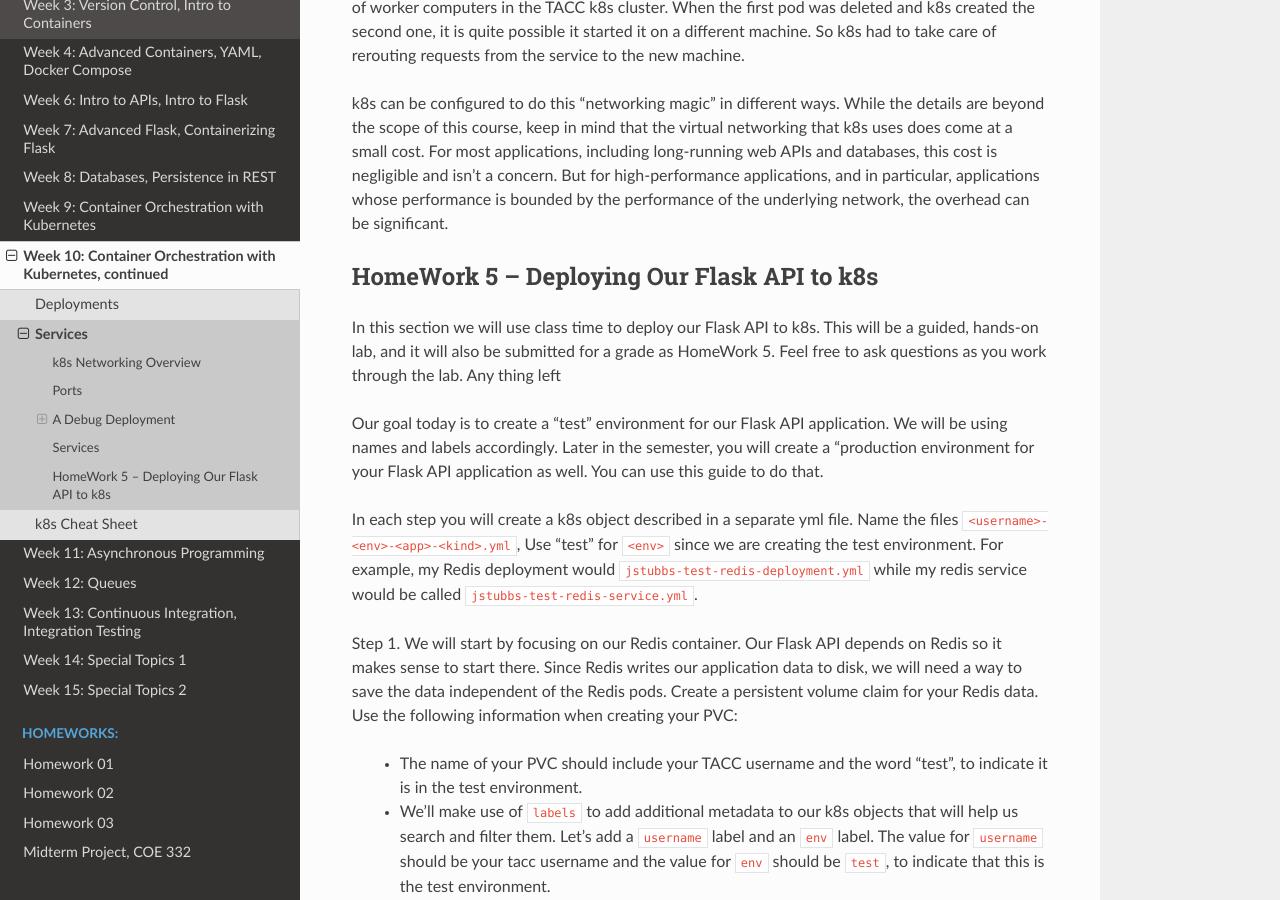
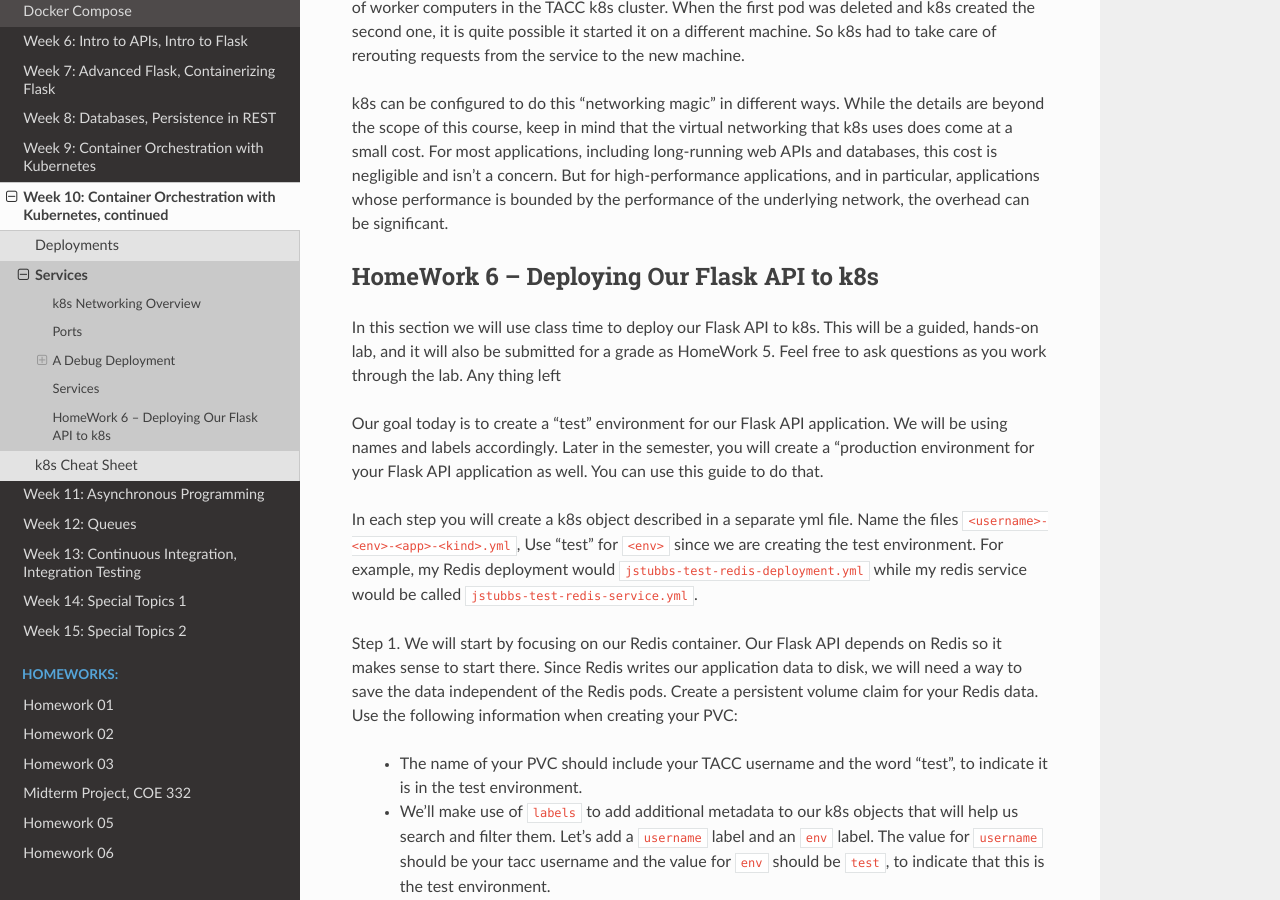
Before and after one commit to TACC/coe-332-sp21, a Sphinx documentation site: the page built from docs/week10/services.rst, in a window 1280 px wide and 900 px high, scrolled down 6175 px. Built offline with Sphinx 7.4.7 and the Read the Docs theme 2.0.0, drawn with Linux system fonts in a browser that asks for light colours.

Commit message:
update index to include hw5 and 6

```diff
--- a/docs/index.rst
+++ b/docs/index.rst
@@ -41,6 +41,8 @@ web-accessible interface to their system.
    homework/homework02.rst
    homework/homework03.rst
    homework/homework04-midterm.rst
+   homework/homework05.rst
+   homework/homework06.rst
 
 
 Additional Resources
--- a/docs/week10/services.rst
+++ b/docs/week10/services.rst
@@ -308,7 +308,7 @@ applications, and in particular, applications whose performance is bounded by th
 the overhead can be significant.
 
 
-HomeWork 5 -- Deploying Our Flask API to k8s
+HomeWork 6 -- Deploying Our Flask API to k8s
 --------------------------------------------
 
 In this section we will use class time to deploy our Flask API to k8s. This will be a guided, hands-on lab,
```
